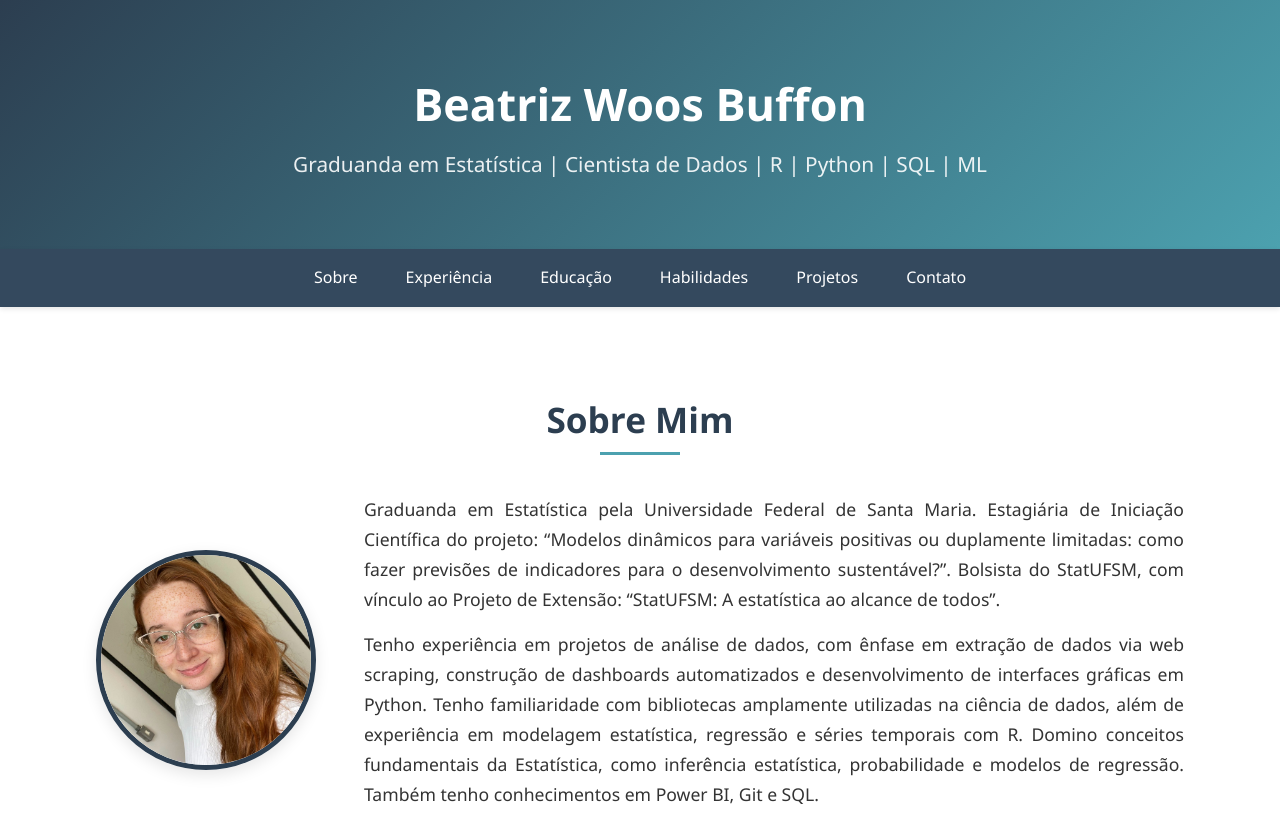
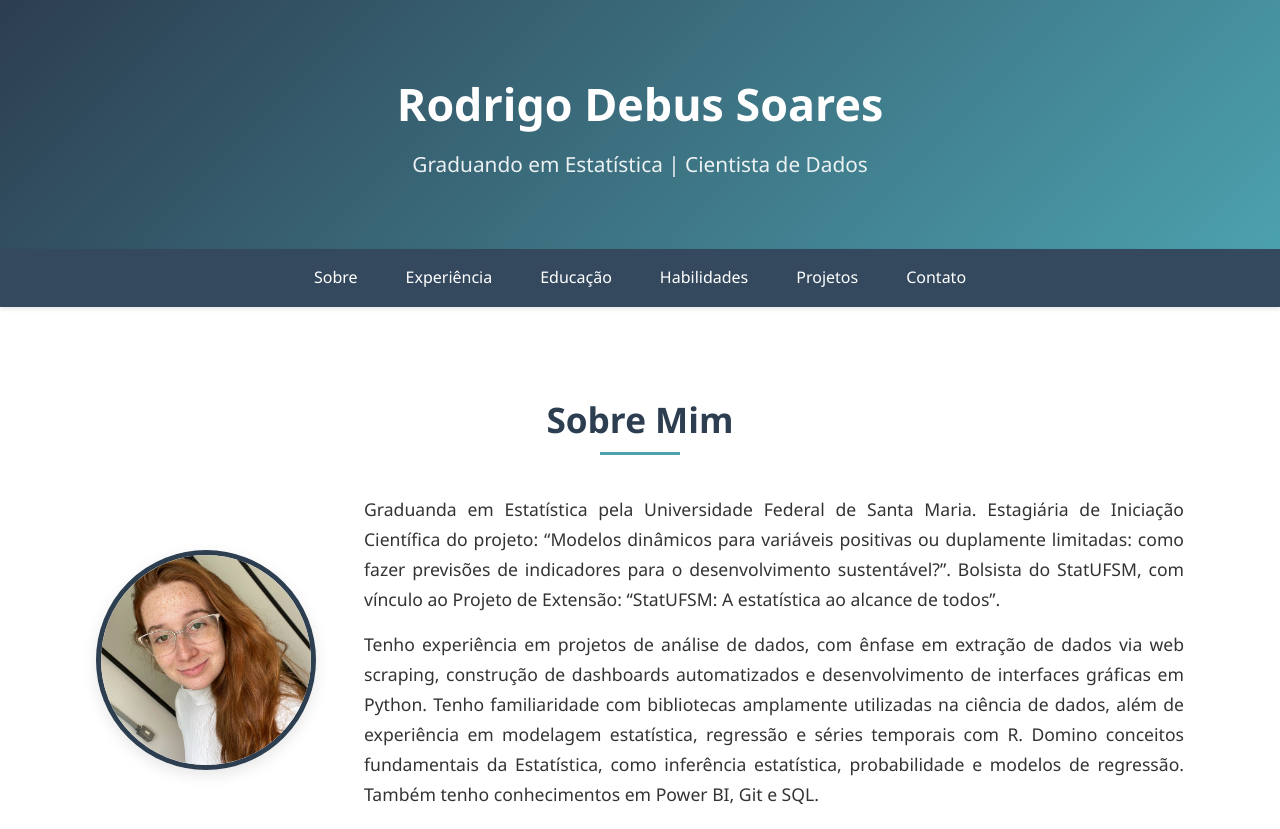
Before and after one commit to BigRod10/BigRod10.github.io, a plain HTML site: page index.html in a window 1280 px wide. Shown: the top 829 px of the page. Drawn offline with Linux system fonts and the light colour scheme.

Commit message:
Update index.html

```diff
--- a/index.html
+++ b/index.html
@@ -3,7 +3,7 @@
 <head>
     <meta charset="UTF-8">
     <meta name="viewport" content="width=device-width, initial-scale=1.0">
-    <title>Beatriz Woos Buffon - Portfólio</title>
+    <title>Rodrigo Debus Soares - Portfólio</title>
     <link rel="stylesheet" href="css/style.css">
     <link rel="stylesheet" href="https://cdnjs.cloudflare.com/ajax/libs/font-awesome/6.0.0-beta3/css/all.min.css">
     <meta name="description" content="Portfólio profissional de [Seu Nome], mostrando experiência, projetos e habilidades">
@@ -11,8 +11,8 @@
 <body>
     <header>
         <div class="container">
-            <h1>Beatriz Woos Buffon</h1>
-            <p>Graduanda em Estatística | Cientista de Dados | R | Python | SQL | ML </p>
+            <h1>Rodrigo Debus Soares</h1>
+            <p>Graduando em Estatística | Cientista de Dados</p>
         </div>
     </header>
 
```
